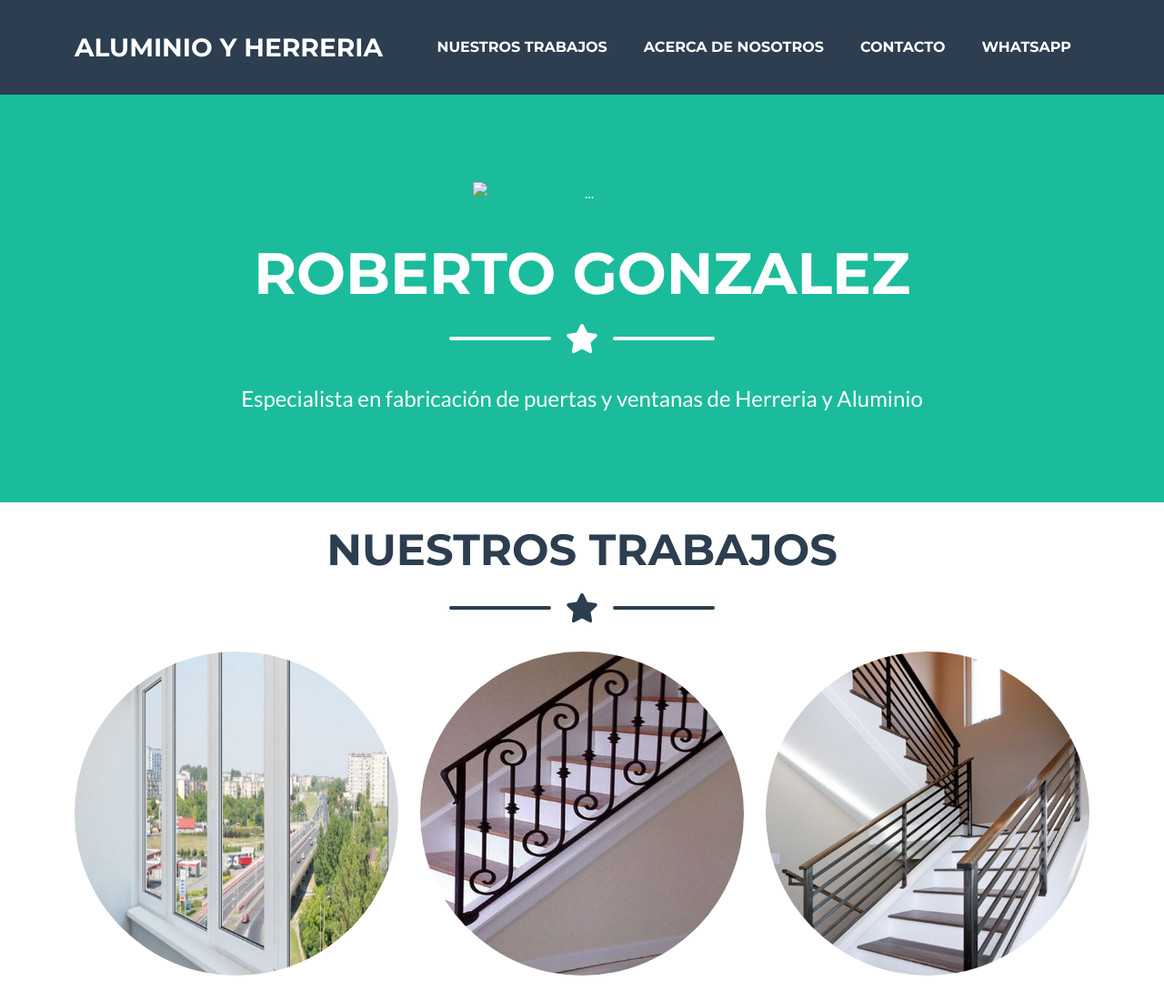
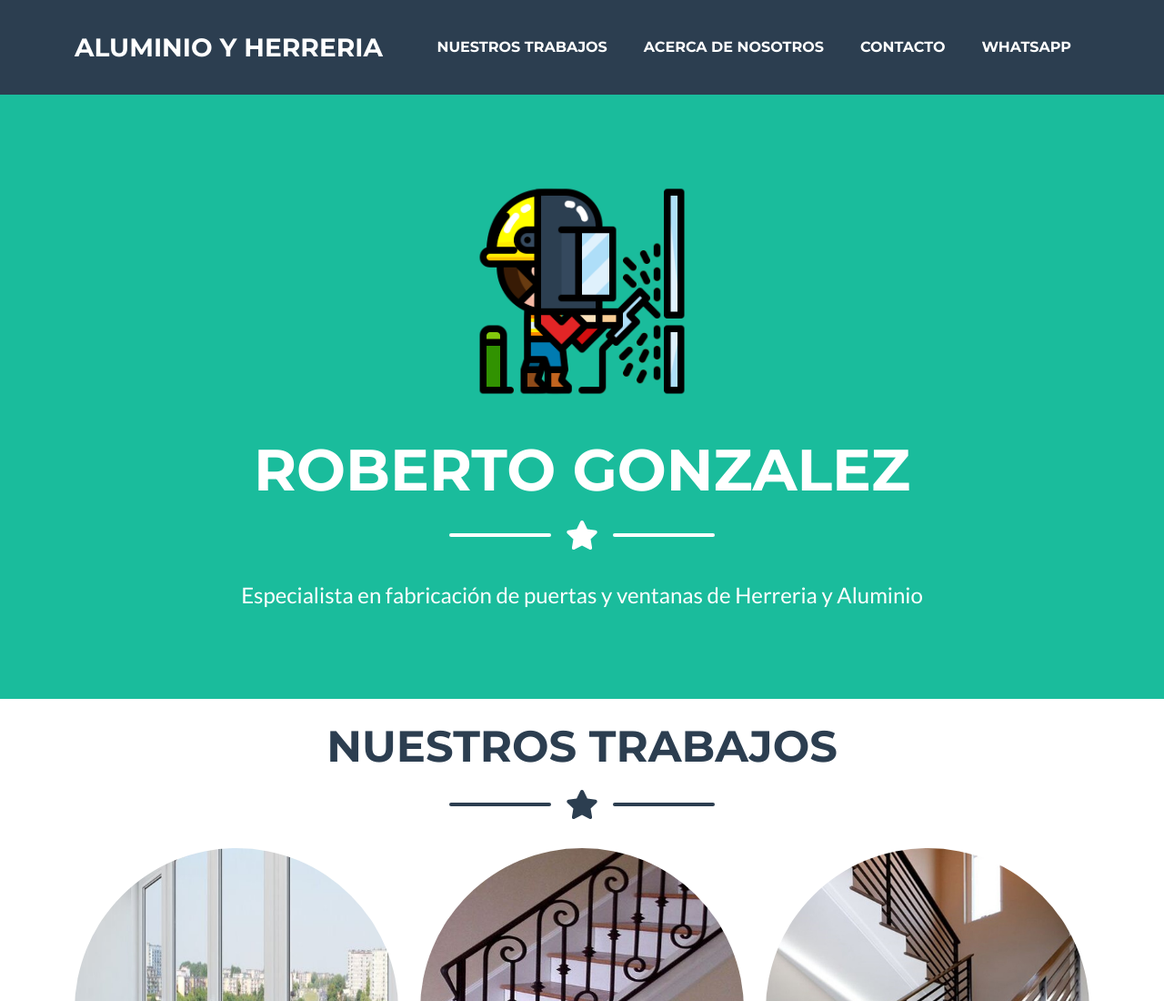
Before and after one commit to siNegocio/HerreriaRoberto, a plain HTML site: page index.html in a window 1280 px wide. Shown: the top 1100 px of the page at 91% size. Drawn offline with nearby package versions, Linux system fonts and the light colour scheme; a script that the page names is missing; files whose address does not match are found by name.

Commit message:
Update index.html

```diff
--- a/index.html
+++ b/index.html
@@ -50,7 +50,7 @@
     <header class="masthead bg-primary text-white text-center">
         <div class="container d-flex align-items-center flex-column">
             <!-- Masthead Avatar Image-->
-            <img class="masthead-avatar mb-5" src="assets/img/avatar-soldador.png" alt="..." />
+            <img class="masthead-avatar mb-5" src="avatar-soldador.png" alt="..." />
             <!-- Masthead Heading-->
             <h1 class="masthead-heading text-uppercase mb-0">Roberto Gonzalez</h1>
             <!-- Icon Divider-->
```
